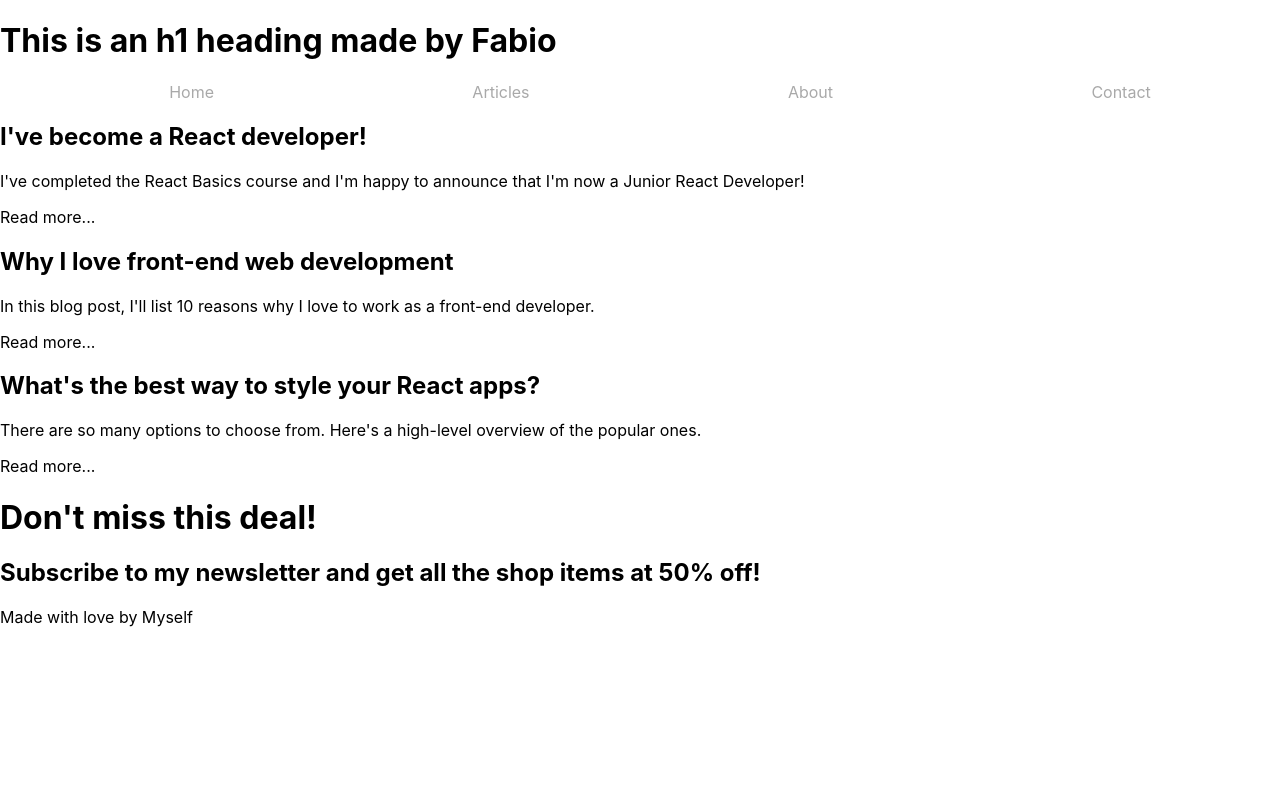
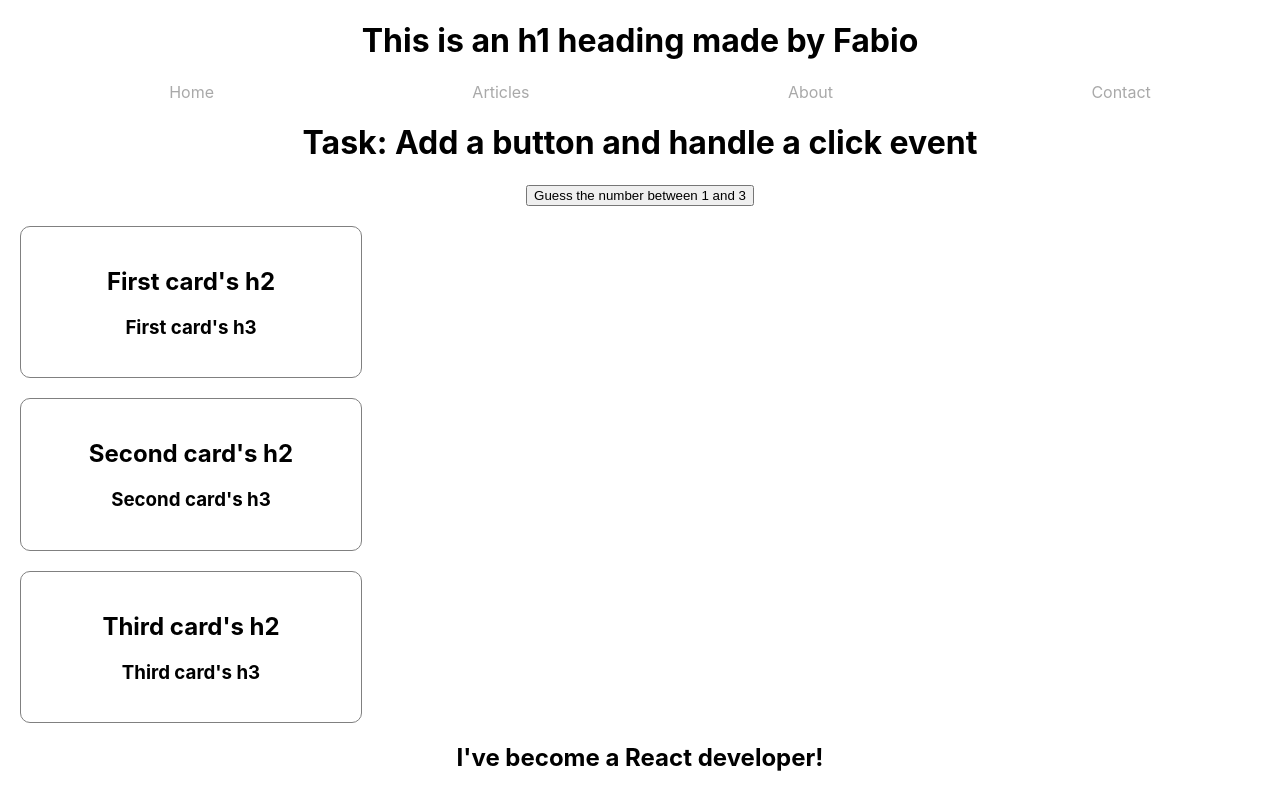
Before and after one commit to fabio-trajano/my-app, a React (Create React App) app: page / in a window 1280 px wide. Shown: the top 793 px of the page. Built offline with nearby package versions, Linux system fonts and the light colour scheme.

Commit message:
cards and event handling

```diff
--- a/src/App.css
+++ b/src/App.css
@@ -2,37 +2,15 @@
   text-align: center;
 }
 
-.App-logo {
-  height: 40vmin;
-  pointer-events: none;
-}
-
-@media (prefers-reduced-motion: no-preference) {
-  .App-logo {
-    animation: App-logo-spin infinite 20s linear;
-  }
-}
-
-.App-header {
-  background-color: #282c34;
-  min-height: 100vh;
-  display: flex;
-  flex-direction: column;
-  align-items: center;
-  justify-content: center;
-  font-size: calc(10px + 2vmin);
+.Darkmode {
+  background-color: rgb(40, 40, 40);
   color: white;
 }
 
-.App-link {
-  color: #61dafb;
+.card {
+  margin: 20px;
+  max-width: 300px;
+  border: 1px solid gray;
+  padding: 20px;
+  border-radius: 10px;
 }
-
-@keyframes App-logo-spin {
-  from {
-    transform: rotate(0deg);
-  }
-  to {
-    transform: rotate(360deg);
-  }
-}
--- a/src/App.js
+++ b/src/App.js
@@ -5,12 +5,31 @@ import Intro1 from './components/Intro1';
 import Intro2 from './components/Intro2';
 import Intro3 from './components/Intro3';
 import Promo from './components/Promo';
+import Card from './components/Card';
+import "./App.css";
 
 function App() {
+
+  function handleClick() {
+    let randomNum = Math.floor(Math.random() * 3) + 1;
+    console.log(randomNum);
+    let userInput = prompt('type a number');
+    alert(`Computer number: ${randomNum}, Your guess: ${userInput}`);
+  }
+
   return (
     <div className="App">
       <Heading name="Fabio" />
       <Nav />
+      <div>
+        <h1>Task: Add a button and handle a click event</h1>
+        <button onClick={handleClick}>Guess the number between 1 and 3</button>
+      </div>
+      <div>
+        <Card h2="First card's h2" h3="First card's h3" />
+        <Card h2="Second card's h2" h3="Second card's h3"/>
+        <Card h2= "Third card's h2" h3="Third card's h3"/>
+      </div>
       <Intro1 />
       <Intro2 />
       <Intro3 />
--- /dev/null
+++ b/src/components/Card.js
@@ -0,0 +1,15 @@
+function Card(props) {
+  return (
+    <div className="card">
+      <h2>
+        {props.h2}
+      </h2>
+      <h3>
+        {props.h3}
+      </h3>
+    </div>
+
+  )
+}
+
+export default Card
--- a/src/components/Heading.js
+++ b/src/components/Heading.js
@@ -1,5 +1,10 @@
+
 function Heading(props) {
-  return (<h1>This is an h1 heading made by {props.name}</h1>);
+  return (
+    <div>
+      <h1>This is an h1 heading made by {props.name}</h1>
+    </div>
+  );
 }
 
 export default Heading;
--- a/src/components/Intro1.js
+++ b/src/components/Intro1.js
@@ -1,9 +1,10 @@
 function Intro1() {
+      const getRandomNum = () => Math.floor(Math.random() * 10) + 1
       return (
           <div className="blog-post-intro">
               <h2>I've become a React developer!</h2>
               <div>
-                  <p>I've completed the React Basics course and I'm happy to announce that I'm now a Junior React Developer!</p>
+                  <p>Here is a random number from 0 to 10: {getRandomNum()}</p>
                   <p className="link">Read more...</p>
               </div>
           </div>
--- /dev/null
+++ b/src/components/ModeToggler.js
@@ -0,0 +1,5 @@
+function ModeToggler() {
+  return 1
+};
+
+export default ModeToggler
```
Also changed, not shown: src/index.css (+8 -0 lines), src/logo192.png (renamed from public/logo192.png).
